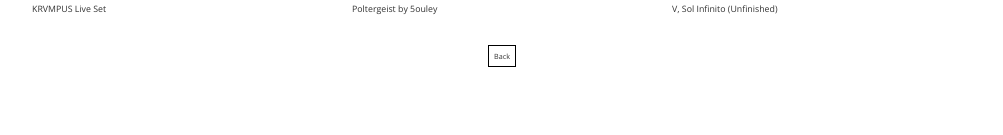
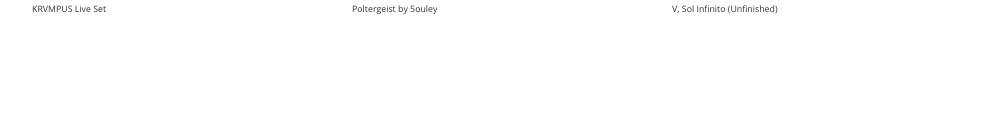
Before and after one commit to raulduk3/raulduke, a Next.js app: page / in a window 1280 px wide. Shown: the part 595-730 px from the top of the page, without its empty margins (138-1141 px from the left). Built offline with nearby package versions, Linux system fonts and the light colour scheme.

Commit message:
charlie fixed

```diff
--- a/pages/index.tsx
+++ b/pages/index.tsx
@@ -116,10 +116,6 @@ const Index = ({ router }) => {
   }
 
   const handleNavClick = (page) => {
-    if(page == '#') {
-        setCurrentPage('');
-        return;
-    }
     setCurrentPage(page);
   }
 
@@ -144,7 +140,7 @@ const Index = ({ router }) => {
                 <meta name="robots" content="follow"/>
           </Head>
           <GlobalStyles />
-            <PageWrapper isHome={!currentPage}>
+            <PageWrapper>
                 <Container>
                     <Navigation>
                         {isMobile ? (
@@ -205,7 +201,7 @@ const Index = ({ router }) => {
                                 <RA>(coming soon)</RA>
                             </>}
                     </Container>
-                    {!currentPage && <Link style={{ margin: '2.5em', fontSize: '0.45em' }} href="#" onClick={(e) => handleNavClick('')}><Underline>Back</Underline></Link> }
+                    {currentPage.includes("#") && <Link style={{ margin: '2.5em', fontSize: '0.45em' }} href="#" onClick={(e) => handleNavClick('')}><Underline>Back</Underline></Link> }
                 </Container>
                 <Footer />
             </PageWrapper>
--- a/styles/index.js
+++ b/styles/index.js
@@ -46,15 +46,12 @@ export const Hero = styled.div`
     }
 `
 
-export const PageWrapper = styled.div.attrs(props => ({
-    'isHome': props.isHome,
-  }))`
+export const PageWrapper = styled.div`
     max-width: 100%;
     flex-direction: column;
     display: flex;
     justify-content: space-between;
     min-height: 100%;
-    ${(props)=>{props.isHome ? 'touch-action: none;' : ''}};
 `
 
 export const RA = styled.p`
```
